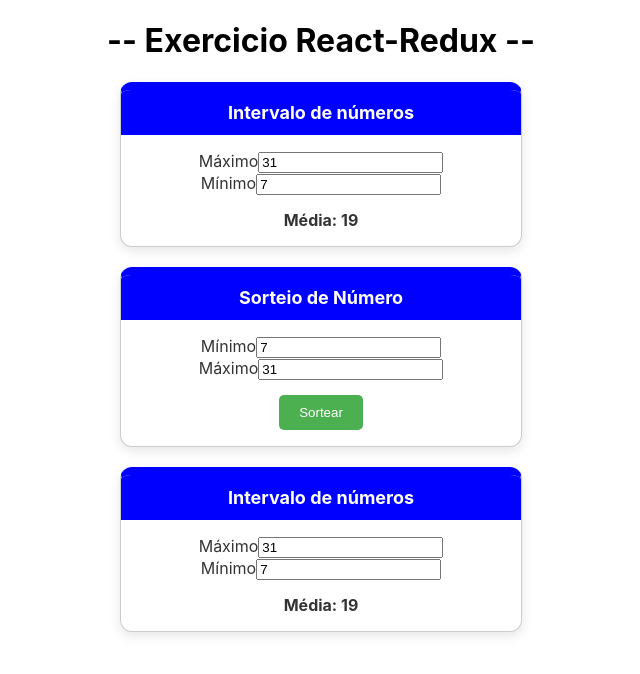
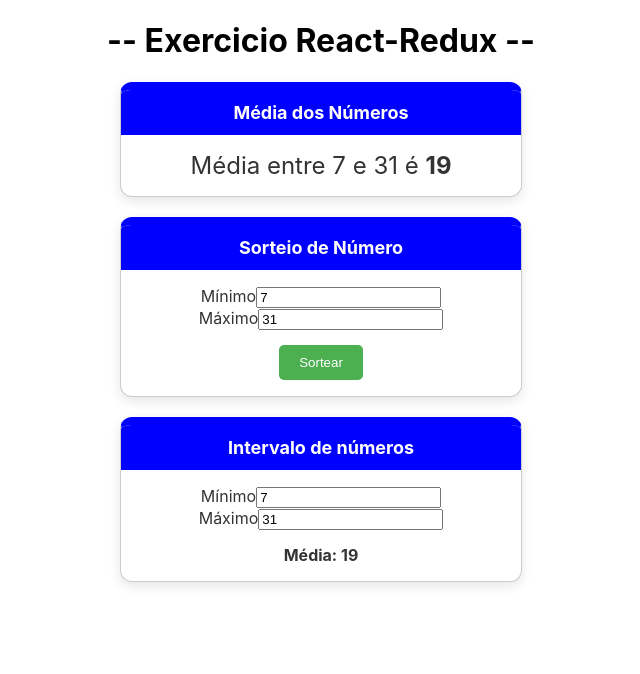
Before and after one commit to juancoutinhoflooxmongagua/Redux-Simples, a React (Create React App) app: page / in a window 1280 px wide. Shown: the top 674 px of the page, without its empty margins (319-959 px from the left). Built offline with nearby package versions, Linux system fonts and the light colour scheme.

Commit message:
feat: conecting components with redux

```diff
--- a/src/components/A.jsx
+++ b/src/components/A.jsx
@@ -1,27 +1,29 @@
 import React from "react";
-import { useSelector } from "react-redux";
+import { useSelector, useDispatch } from "react-redux";
 import Card from "./Card";
 
 export default function Interval() {
-    // Pegando os valores do Redux
     const min = useSelector(state => state.numbers.min);
     const max = useSelector(state => state.numbers.max);
+    const dispatch = useDispatch();
+
+    const setMin = e => dispatch({ type: 'SET_MIN', payload: +e.target.value });
+    const setMax = e => dispatch({ type: 'SET_MAX', payload: +e.target.value });
+
     const media = (min + max) / 2;
 
     return (
         <Card title="Intervalo de números">
             <div className="interval-container">
                 <div className="input-group">
+                    <label>Mínimo</label>
+                    <input type="number" value={min} onChange={setMin} />
+                </div>
+                <div className="input-group">
                     <label>Máximo</label>
-                    <input type="number" value={max} readOnly />
-                </div>
-
-                <div className="input-group">
-                    <label>Mínimo</label>
-                    <input type="number" value={min} readOnly />
+                    <input type="number" value={max} onChange={setMax} />
                 </div>
             </div>
-
             <div style={{ marginTop: "15px" }}>
                 <strong>Média: {media}</strong>
             </div>
--- a/src/components/Media.jsx
+++ b/src/components/Media.jsx
@@ -2,27 +2,15 @@ import React from "react";
 import { useSelector } from "react-redux";
 import Card from "./Card";
 
-export default function Interval() {
+export default function Media() {
     const min = useSelector(state => state.numbers.min);
     const max = useSelector(state => state.numbers.max);
     const media = (min + max) / 2;
 
     return (
-        <Card title="Intervalo de números">
-            <div className="interval-container">
-                <div className="input-group">
-                    <label>Máximo</label>
-                    <input type="number" value={max} readOnly />
-                </div>
-
-                <div className="input-group">
-                    <label>Mínimo</label>
-                    <input type="number" value={min} readOnly />
-                </div>
-            </div>
-
-            <div style={{ marginTop: "15px" }}>
-                <strong>Média: {media}</strong>
+        <Card title="Média dos Números">
+            <div style={{ fontSize: "24px", textAlign: "center" }}>
+                Média entre {min} e {max} é <strong>{media}</strong>
             </div>
         </Card>
     );
--- a/src/index.js
+++ b/src/index.js
@@ -1,10 +1,11 @@
+// src/index.js
 import React from 'react';
 import ReactDOM from 'react-dom/client';
 import './index.css';
 import App from './App';
 import reportWebVitals from './reportWebVitals';
 import { Provider } from 'react-redux';
-import store from './store/storeConfig'; // import direto
+import store from './store/storeConfig';
 
 const root = ReactDOM.createRoot(document.getElementById('root'));
 root.render(
--- a/src/store/storeConfig.js
+++ b/src/store/storeConfig.js
@@ -1,12 +1,24 @@
+// src/store/storeConfig.js
 import { createStore, combineReducers } from 'redux';
 
+const initialState = {
+  min: 7,
+  max: 31,
+};
+
+function numbersReducer(state = initialState, action) {
+  switch (action.type) {
+    case 'SET_MIN':
+      return { ...state, min: action.payload };
+    case 'SET_MAX':
+      return { ...state, max: action.payload };
+    default:
+      return state;
+  }
+}
+
 const reducers = combineReducers({
-  numbers: function (state = { min: 7, max: 31 }, action) {
-    switch (action.type) {
-      default:
-        return state;
-    }
-  }
+  numbers: numbersReducer,
 });
 
 const store = createStore(reducers);
```
